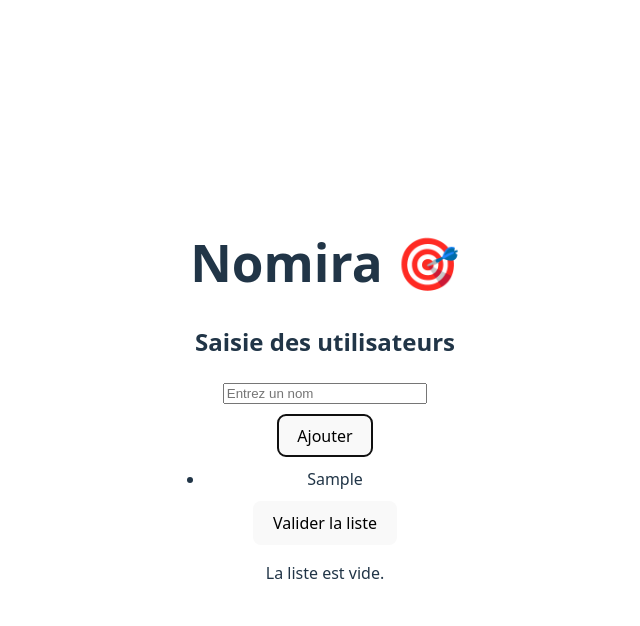
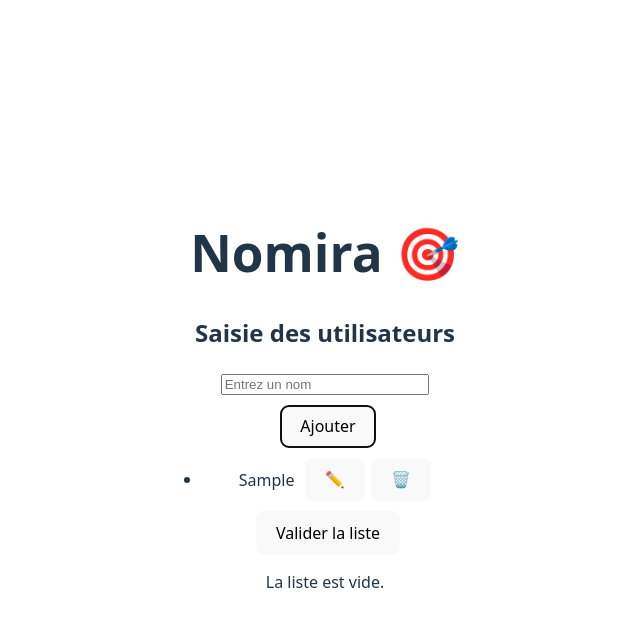
Before and after one commit to envel69/nomira, a Vue app: page / in a window 1280 px wide. Both pictures are taken after typing "Sample" into the empty fields and a click on the button "Ajouter". Shown: the top 626 px of the page, without its empty margins (315-955 px from the left). Built offline with nearby package versions, Linux system fonts and the light colour scheme.

Commit message:
remove user

```diff
--- a/src/components/AttachmentUsers.vue
+++ b/src/components/AttachmentUsers.vue
@@ -4,7 +4,18 @@
         <input v-model="nom" placeholder="Entrez un nom" @keyup.enter="addName" />
         <button @click="addName">Ajouter</button>
         <ul>
-            <li v-for="(n, i) in noms" :key="i">{{ n }}</li>
+            <li v-for="(n, i) in noms" :key="i">
+                <template v-if="editIndex === i">
+                    <input v-model="editNom" @keyup.enter="saveEdit(i)" @blur="saveEdit(i)" style="width: 60%;" />
+                    <button @click="saveEdit(i)">💾</button>
+                    <button @click="cancelEdit">✖️</button>
+                </template>
+                <template v-else>
+                    {{ n }}
+                    <button @click="startEdit(i, n)" title="Modifier">✏️</button>
+                    <button @click="removeName(i)" title="Supprimer">🗑️</button>
+                </template>
+            </li>
         </ul>
         <button @click="valListe" :disabled="noms.length === 0">Valider la liste</button>
     </div>
@@ -16,6 +27,9 @@ import { ref } from 'vue';
 const nom = ref('');
 const noms = ref([]);
 
+const editIndex = ref(null);
+const editNom = ref('');
+
 const emit = defineEmits(['liste-validee']);
 
 function addName() {
@@ -25,10 +39,31 @@ function addName() {
     }
 }
 
+function removeName(index) {
+    noms.value.splice(index, 1);
+}
+
+function startEdit(index, value) {
+    editIndex.value = index;
+    editNom.value = value;
+}
+
+function saveEdit(index) {
+    if (editNom.value.trim() !== '') {
+        noms.value[index] = editNom.value.trim();
+    }
+    editIndex.value = null;
+    editNom.value = '';
+}
+
+function cancelEdit() {
+    editIndex.value = null;
+    editNom.value = '';
+}
+
 function valListe() {
     emit('liste-validee', noms.value);
     noms.value = [];
-
 }
 </script>
 
@@ -37,13 +72,15 @@ input {
     width: 70%;
     margin-bottom: 10px;
 }
-
 ul {
     margin: 10px 0;
     padding-left: 20px;
 }
-
 li {
     list-style: disc;
+    margin-bottom: 6px;
+}
+button {
+    margin-left: 6px;
 }
 </style>
```
